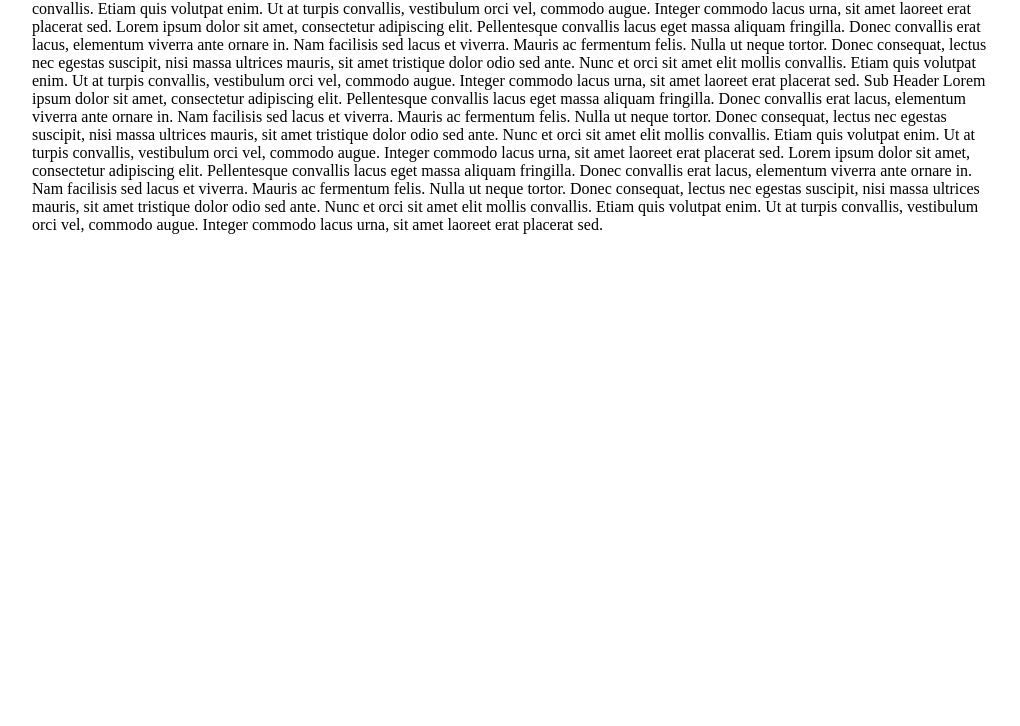
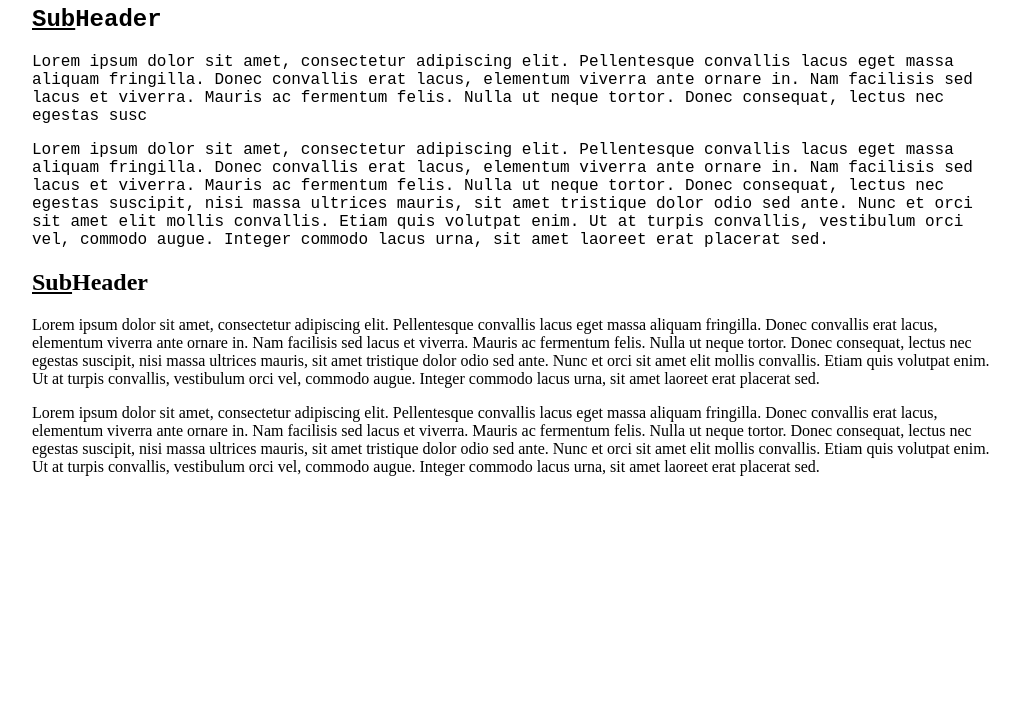
Before and after one commit to uagc-it-readiness/front-end-development-course-assignments, a plain HTML site: page Assignment2/Essay/index.html in a window 1280 px wide. Shown: the part 74-800 px from the top of the page, without its empty margins (128-1148 px from the left). Drawn offline with Linux system fonts and the light colour scheme.

Commit message:
This is my commit

```diff
--- a/Assignment2/Essay/index.html
+++ b/Assignment2/Essay/index.html
@@ -3,30 +3,35 @@
     <head>
         <title>Essay</title>
         <link rel="stylesheet" href="styles/main.css">
+        <style>
+
+            </style>
     </head>
     <body>
 
        <!-- Main Heading -->
-        Header Information
+       <h1 id="header">Header Information</h1>
 
         <!-- Sub Heading 1 -->
-        Sub Header
+         <div class="main-point">
+        <h2><span>Sub</span>Header</h2>
 
        <!-- Paragraph 1 -->
-        Lorem ipsum dolor sit amet, consectetur adipiscing elit. Pellentesque convallis lacus eget massa aliquam fringilla. Donec convallis erat lacus, elementum viverra ante ornare in. Nam facilisis sed lacus et viverra. Mauris ac fermentum felis. Nulla ut neque tortor. Donec consequat, lectus nec egestas suscipit, nisi massa ultrices mauris, sit amet tristique dolor odio sed ante. Nunc et orci sit amet elit mollis convallis. Etiam quis volutpat enim. Ut at turpis convallis, vestibulum orci vel, commodo augue. Integer commodo lacus urna, sit amet laoreet erat placerat sed.
+        <p>Lorem ipsum dolor sit amet, consectetur adipiscing elit. Pellentesque convallis lacus eget massa aliquam fringilla. Donec convallis erat lacus, elementum viverra ante ornare in. Nam facilisis sed lacus et viverra. Mauris ac fermentum felis. Nulla ut neque tortor. Donec consequat, lectus nec egestas susc</p>
 
        <!-- Paragraph 2 -->
-        Lorem ipsum dolor sit amet, consectetur adipiscing elit. Pellentesque convallis lacus eget massa aliquam fringilla. Donec convallis erat lacus, elementum viverra ante ornare in. Nam facilisis sed lacus et viverra. Mauris ac fermentum felis. Nulla ut neque tortor. Donec consequat, lectus nec egestas suscipit, nisi massa ultrices mauris, sit amet tristique dolor odio sed ante. Nunc et orci sit amet elit mollis convallis. Etiam quis volutpat enim. Ut at turpis convallis, vestibulum orci vel, commodo augue. Integer commodo lacus urna, sit amet laoreet erat placerat sed.
-
-        <!-- Sub Heading 2 -->
-        Sub Header
+        <p>Lorem ipsum dolor sit amet, consectetur adipiscing elit. Pellentesque convallis lacus eget massa aliquam fringilla. Donec convallis erat lacus, elementum viverra ante ornare in. Nam facilisis sed lacus et viverra. Mauris ac fermentum felis. Nulla ut neque tortor. Donec consequat, lectus nec egestas suscipit, nisi massa ultrices mauris, sit amet tristique dolor odio sed ante. Nunc et orci sit amet elit mollis convallis. Etiam quis volutpat enim. Ut at turpis convallis, vestibulum orci vel, commodo augue. Integer commodo lacus urna, sit amet laoreet erat placerat sed.</p>
+      </div>
+       <!-- Sub Heading 2 -->
+       <div class="follow-up">
+        <h2><span>Sub</span>Header</h2>
 
        <!-- Paragraph 3 -->
-        Lorem ipsum dolor sit amet, consectetur adipiscing elit. Pellentesque convallis lacus eget massa aliquam fringilla. Donec convallis erat lacus, elementum viverra ante ornare in. Nam facilisis sed lacus et viverra. Mauris ac fermentum felis. Nulla ut neque tortor. Donec consequat, lectus nec egestas suscipit, nisi massa ultrices mauris, sit amet tristique dolor odio sed ante. Nunc et orci sit amet elit mollis convallis. Etiam quis volutpat enim. Ut at turpis convallis, vestibulum orci vel, commodo augue. Integer commodo lacus urna, sit amet laoreet erat placerat sed.
+        <p>Lorem ipsum dolor sit amet, consectetur adipiscing elit. Pellentesque convallis lacus eget massa aliquam fringilla. Donec convallis erat lacus, elementum viverra ante ornare in. Nam facilisis sed lacus et viverra. Mauris ac fermentum felis. Nulla ut neque tortor. Donec consequat, lectus nec egestas suscipit, nisi massa ultrices mauris, sit amet tristique dolor odio sed ante. Nunc et orci sit amet elit mollis convallis. Etiam quis volutpat enim. Ut at turpis convallis, vestibulum orci vel, commodo augue. Integer commodo lacus urna, sit amet laoreet erat placerat sed.</p>
 
        <!-- Paragraph 4 -->
-        Lorem ipsum dolor sit amet, consectetur adipiscing elit. Pellentesque convallis lacus eget massa aliquam fringilla. Donec convallis erat lacus, elementum viverra ante ornare in. Nam facilisis sed lacus et viverra. Mauris ac fermentum felis. Nulla ut neque tortor. Donec consequat, lectus nec egestas suscipit, nisi massa ultrices mauris, sit amet tristique dolor odio sed ante. Nunc et orci sit amet elit mollis convallis. Etiam quis volutpat enim. Ut at turpis convallis, vestibulum orci vel, commodo augue. Integer commodo lacus urna, sit amet laoreet erat placerat sed.
-
+        <p>Lorem ipsum dolor sit amet, consectetur adipiscing elit. Pellentesque convallis lacus eget massa aliquam fringilla. Donec convallis erat lacus, elementum viverra ante ornare in. Nam facilisis sed lacus et viverra. Mauris ac fermentum felis. Nulla ut neque tortor. Donec consequat, lectus nec egestas suscipit, nisi massa ultrices mauris, sit amet tristique dolor odio sed ante. Nunc et orci sit amet elit mollis convallis. Etiam quis volutpat enim. Ut at turpis convallis, vestibulum orci vel, commodo augue. Integer commodo lacus urna, sit amet laoreet erat placerat sed.</p>
+       </div>
 
    </body>
 </html>
```
